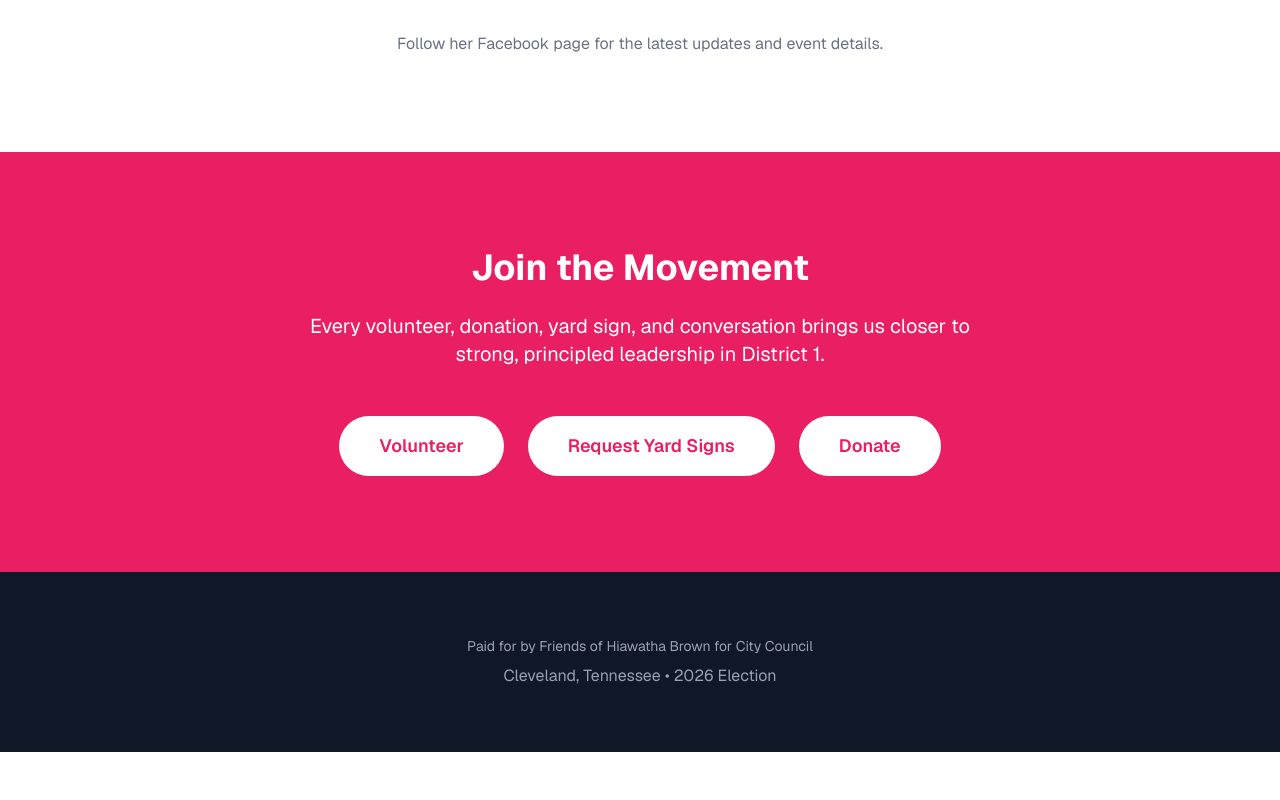
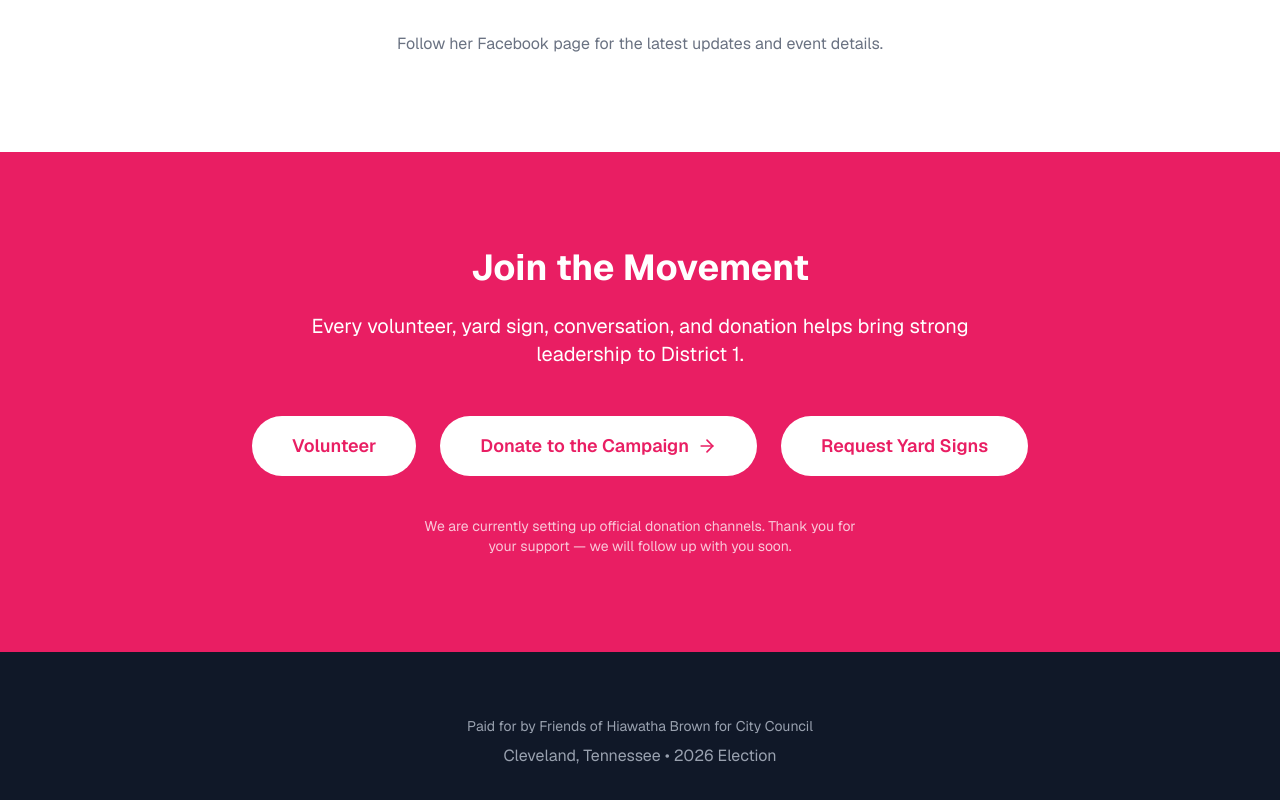
Before and after one commit to morrowchristian/hiawatha-brown-2026, a Next.js app: page / in a window 1280 px wide. Shown: the part 2531-3331 px from the top of the page. Before the commit the page ends 3283 px from the top, so only its background shows below. Built offline with nearby package versions, Linux system fonts and the light colour scheme.

Commit message:
feat: connect all three Google Forms (Volunteer, Donate, Yard Signs)

```diff
--- a/app/page.tsx
+++ b/app/page.tsx
@@ -153,13 +153,47 @@ export default function Home() {
       <section id="get-involved" className="py-24 bg-[#e91e63] text-white">
         <div className="max-w-4xl mx-auto px-6 text-center">
           <h2 className="text-4xl font-bold mb-6">Join the Movement</h2>
-          <p className="text-xl mb-12 max-w-2xl mx-auto">Every volunteer, donation, yard sign, and conversation brings us closer to strong, principled leadership in District 1.</p>
+          <p className="text-xl mb-12 max-w-2xl mx-auto">
+            Every volunteer, yard sign, conversation, and donation helps bring strong leadership to District 1.
+          </p>
 
           <div className="flex flex-col sm:flex-row gap-6 justify-center">
-            <a href="#" className="bg-white text-[#e91e63] px-10 py-4 rounded-full text-lg font-semibold hover:bg-gray-100 transition-all">Volunteer</a>
-            <a href="#" className="bg-white text-[#e91e63] px-10 py-4 rounded-full text-lg font-semibold hover:bg-gray-100 transition-all">Request Yard Signs</a>
-            <a href="#" className="bg-white text-[#e91e63] px-10 py-4 rounded-full text-lg font-semibold hover:bg-gray-100 transition-all">Donate</a>
+            {/* Volunteer */}
+            <a
+              href="https://forms.gle/998kKakUn9gtDVyQ8"
+              target="_blank"
+              rel="noopener noreferrer"
+              className="bg-white text-[#e91e63] px-10 py-4 rounded-full text-lg font-semibold hover:bg-gray-100 transition-all active:scale-95"
+            >
+              Volunteer
+            </a>
+
+            {/* Donate */}
+            <a
+              href="https://forms.gle/FTi7nzcnCz2SbUpK8"
+              target="_blank"
+              rel="noopener noreferrer"
+              className="bg-white text-[#e91e63] px-10 py-4 rounded-full text-lg font-semibold hover:bg-gray-100 transition-all active:scale-95 flex items-center justify-center gap-2 group"
+            >
+              Donate to the Campaign
+              <ArrowRight className="w-5 h-5 group-hover:translate-x-1 transition-transform" />
+            </a>
+
+            {/* Yard Signs */}
+            <a
+              href="https://forms.gle/VHcBeQaVdwaVo3rr8"
+              target="_blank"
+              rel="noopener noreferrer"
+              className="bg-white text-[#e91e63] px-10 py-4 rounded-full text-lg font-semibold hover:bg-gray-100 transition-all active:scale-95"
+            >
+              Request Yard Signs
+            </a>
           </div>
+
+          <p className="mt-10 text-sm opacity-75 max-w-md mx-auto">
+            We are currently setting up official donation channels.
+            Thank you for your support — we will follow up with you soon.
+          </p>
         </div>
       </section>
 
```
